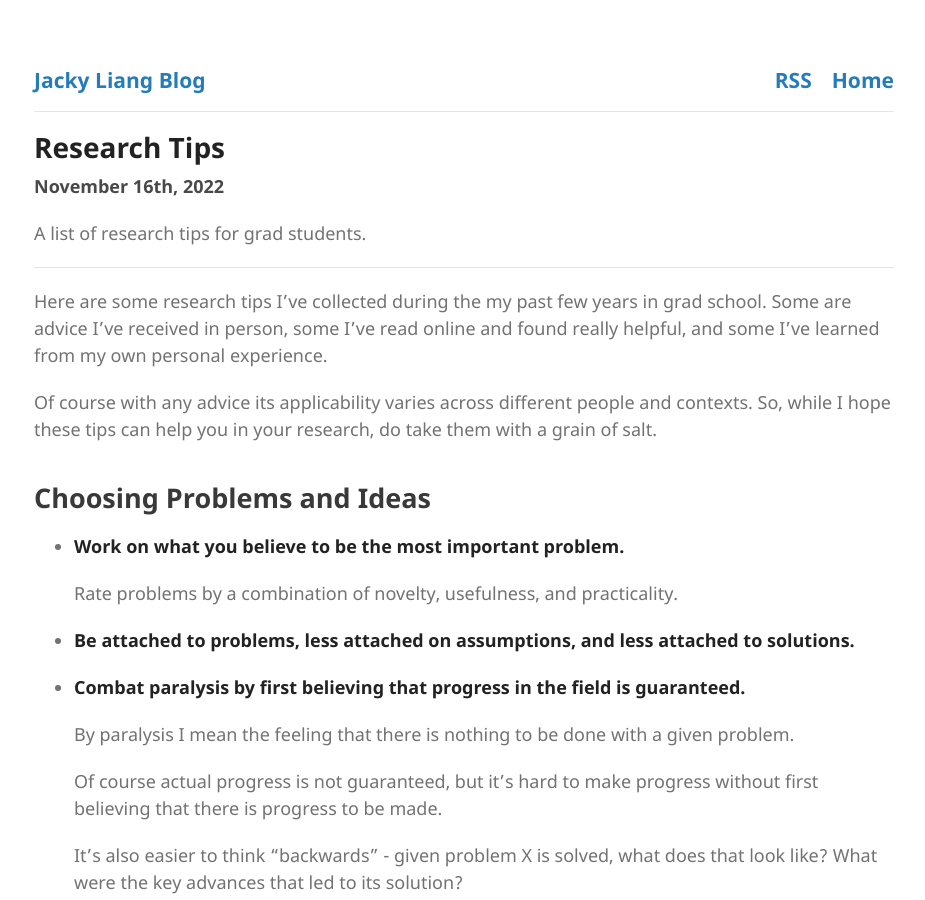
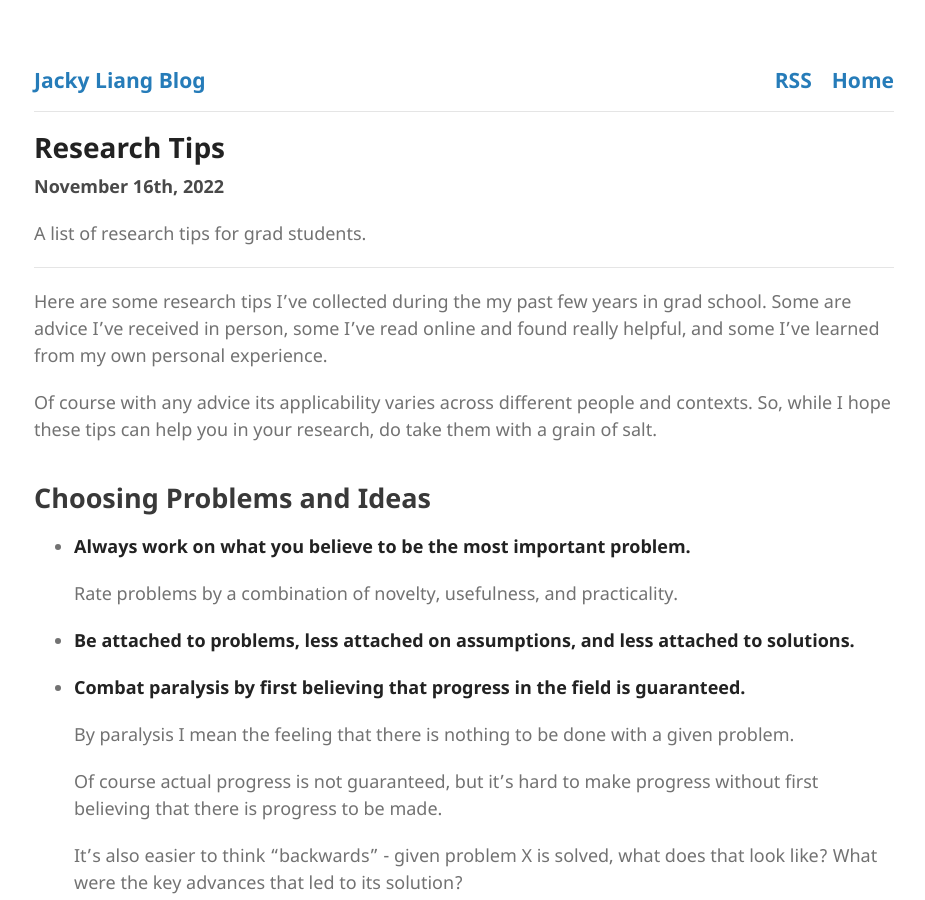
Before and after one commit to jacky-liang/jacky.io, a Jekyll site: the page built from blog/2021-11-16-research-tips.md, in a window 1280 px wide and 900 px high. Shown: the whole window, without its empty margins (176-1101 px from the left). Built offline with Jekyll 4.4.1, drawn with Linux system fonts in a browser that asks for light colours; a style sheet for code colours, icons or effects is not loaded.

Commit message:
minor update

```diff
--- a/blog/2021-11-16-research-tips.md
+++ b/blog/2021-11-16-research-tips.md
@@ -13,7 +13,7 @@ So, while I hope these tips can help you in your research, do take them with a g
 
 ## Choosing Problems and Ideas
 
-- **Work on what you believe to be the most important problem.**
+- **Always work on what you believe to be the most important problem.**
 
   Rate problems by a combination of novelty, usefulness, and practicality.
 
```
